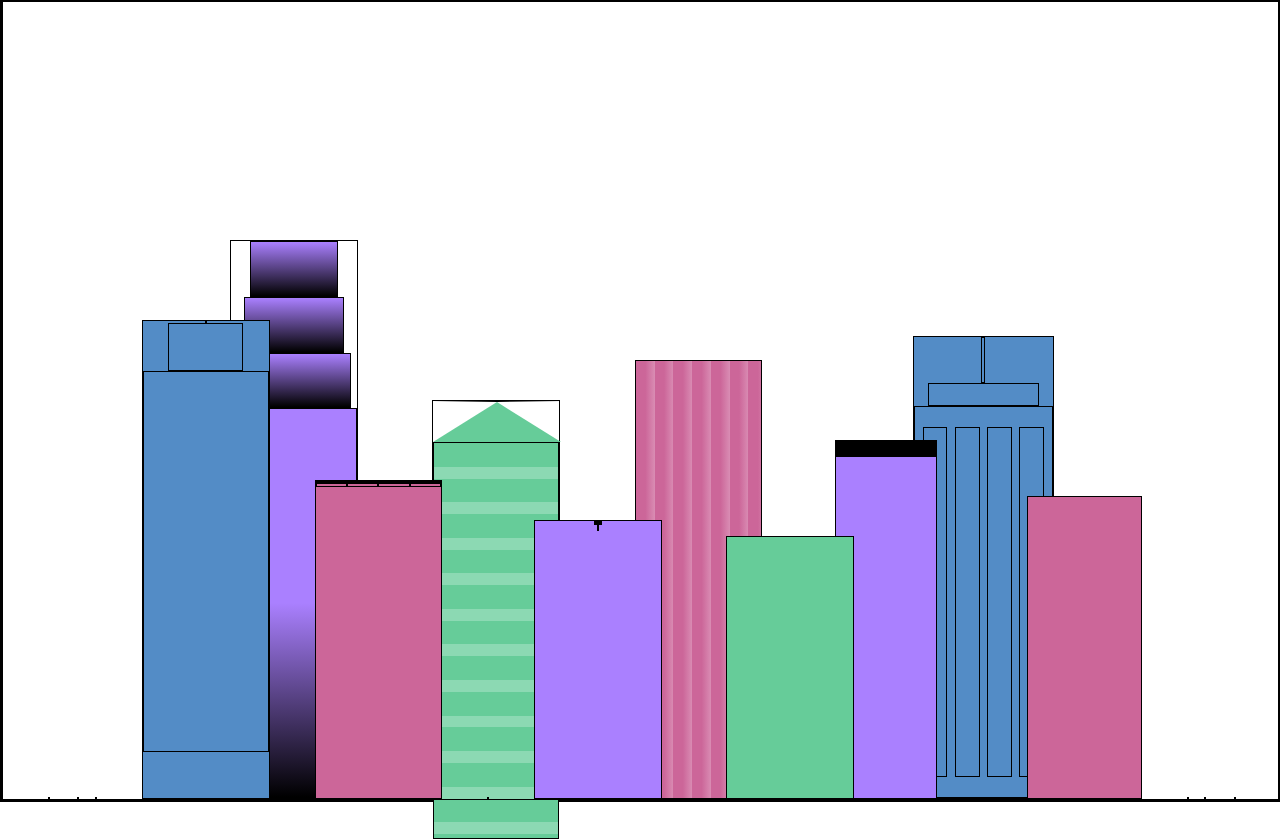
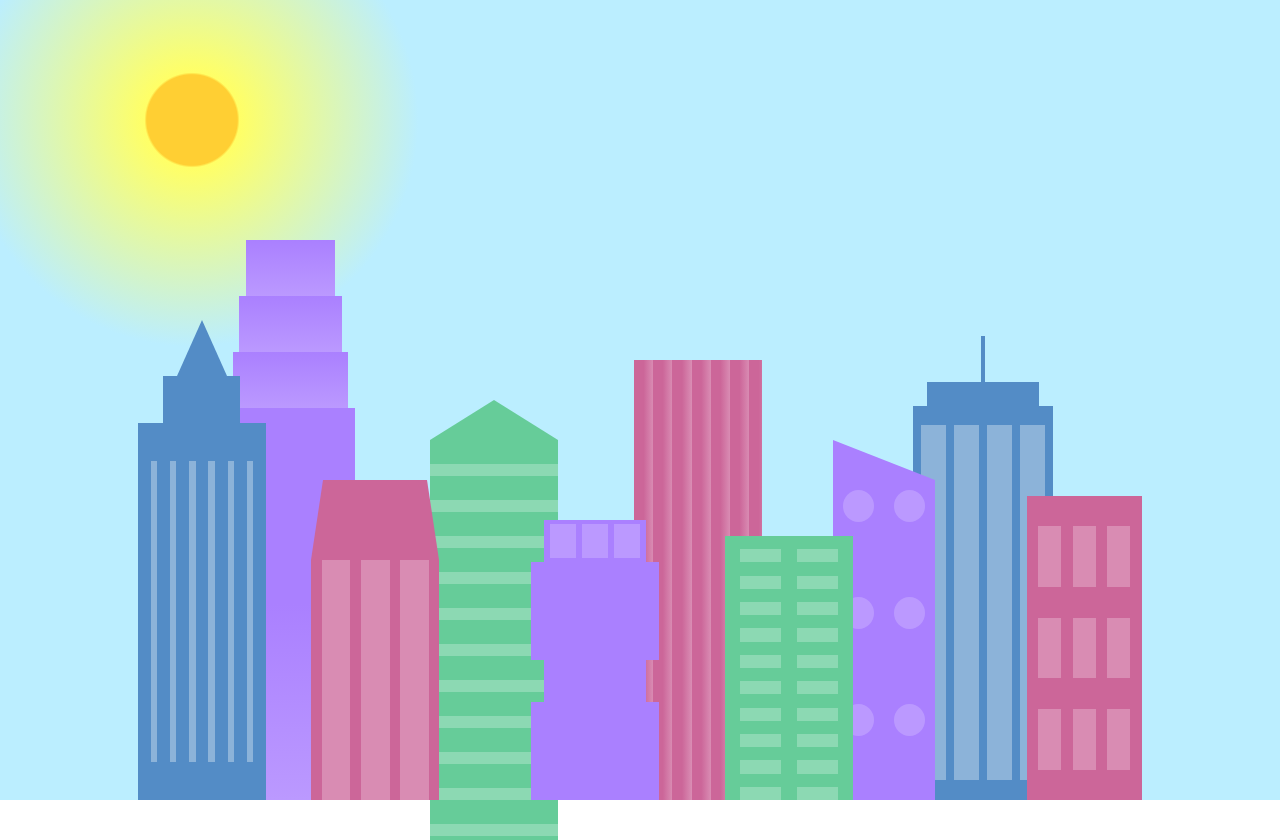
Before and after one commit to plikipie/Building-Skyline, a plain HTML site: page index.html in a window 1280 px wide. Drawn offline with Linux system fonts and the light colour scheme.

Commit message:
styling city 3,4,5

```diff
--- a/styles.css
+++ b/styles.css
@@ -3,13 +3,13 @@
   --building-color2: #66cc99;
   --building-color3: #cc6699;
   --building-color4: #538cc6;
-  --window-color1: black;
+  --window-color1: #bb99ff;
   --window-color2: #8cd9b3;
   --window-color3: #d98cb3;
+  --window-color4: #8cb3d9;
 }
 
 * {
-  border: 1px solid black;
   box-sizing: border-box;
 }
 
@@ -28,6 +28,28 @@ body {
   justify-content: space-evenly;
   position: absolute;
   top: 0;
+}
+
+.building-wrap {
+  display: flex;
+  flex-direction: column;
+  align-items: center;
+}
+
+.window-wrap {
+  display: flex;
+  align-items: center;
+  justify-content: space-evenly;
+}
+
+.sky {
+  background: radial-gradient(
+    closest-corner circle at 15% 15%,
+    #ffcf33,
+    #ffcf33 20%,
+    #ffff66 21%,
+    #bbeeff 100%
+  );
 }
 
 /* BACKGROUND BUILDINGS - "bb" stands for "background building" */
@@ -58,15 +80,18 @@ body {
   height: 10%;
   background: linear-gradient(var(--building-color1), var(--window-color1));
 }
+
 .bb2 {
   width: 10%;
   height: 50%;
 }
+
 .bb2a {
   border-bottom: 5vh solid var(--building-color2);
   border-left: 5vw solid transparent;
   border-right: 5vw solid transparent;
 }
+
 .bb2b {
   width: 100%;
   height: 100%;
@@ -92,7 +117,6 @@ body {
 .bb4 {
   width: 11%;
   height: 58%;
-  background-color: var(--building-color4);
 }
 
 .bb4a {
@@ -112,65 +136,180 @@ body {
   height: 85%;
   background-color: var(--building-color4);
 }
-.building-wrap {
-  display: flex;
-  flex-direction: column;
-  align-items: center;
-}
+
 .bb4-window {
   width: 18%;
   height: 90%;
   background-color: var(--window-color4);
 }
-.window-wrap {
-  display: flex;
-  align-items: center;
-  justify-content: space-evenly;
-}
+
 /* FOREGROUND BUILDINGS - "fb" stands for "foreground building" */
 .fb1 {
   width: 10%;
   height: 60%;
-  background-color: var(--building-color4);
 }
+
+.fb1a {
+  border-bottom: 7vh solid var(--building-color4);
+  border-left: 2vw solid transparent;
+  border-right: 2vw solid transparent;
+}
+
 .fb1b {
   width: 60%;
   height: 10%;
+  background-color: var(--building-color4);
 }
+
 .fb1c {
   width: 100%;
   height: 80%;
+  background: repeating-linear-gradient(
+      90deg,
+      var(--building-color4),
+      var(--building-color4) 10%,
+      transparent 10%,
+      transparent 15%
+    ),
+    repeating-linear-gradient(
+      var(--building-color4),
+      var(--building-color4) 10%,
+      var(--window-color4) 10%,
+      var(--window-color4) 90%
+    );
 }
+
 .fb2 {
   width: 10%;
   height: 40%;
+}
+
+.fb2a {
+  width: 100%;
+  border-bottom: 10vh solid var(--building-color3);
+  border-left: 1vw solid transparent;
+  border-right: 1vw solid transparent;
+}
+
+.fb2b {
+  width: 100%;
+  height: 75%;
   background-color: var(--building-color3);
+}
+
+.fb2-window {
+  width: 22%;
+  height: 100%;
+  background-color: var(--window-color3);
 }
 
 .fb3 {
   width: 10%;
   height: 35%;
+}
+
+.fb3a {
+  width: 80%;
+  height: 15%;
   background-color: var(--building-color1);
+}
+
+.fb3b {
+  width: 100%;
+  height: 35%;
+  background-color: var(--building-color1);
+}
+
+.fb3-window {
+  width: 25%;
+  height: 80%;
+  background-color: var(--window-color1);
 }
 
 .fb4 {
   width: 8%;
   height: 45%;
-  background-color: var(--building-color1);
   position: relative;
   left: 10%;
+}
+
+.fb4a {
+  border-top: 5vh solid transparent;
+  border-left: 8vw solid var(--building-color1);
+}
+
+.fb4b {
+  width: 100%;
+  height: 89%;
+  background-color: var(--building-color1);
+  display: flex;
+  flex-wrap: wrap;
+}
+
+.fb4-window {
+  width: 30%;
+  height: 10%;
+  border-radius: 50%;
+  background-color: var(--window-color1);
+  margin: 10%;
 }
 
 .fb5 {
   width: 10%;
   height: 33%;
-  background-color: var(--building-color2);
   position: relative;
   right: 10%;
+  background: repeating-linear-gradient(
+      var(--building-color2),
+      var(--building-color2) 5%,
+      transparent 5%,
+      transparent 10%
+    ),
+    repeating-linear-gradient(
+      90deg,
+      var(--building-color2),
+      var(--building-color2) 12%,
+      var(--window-color2) 12%,
+      var(--window-color2) 44%
+    );
 }
 
 .fb6 {
   width: 9%;
   height: 38%;
-  background-color: var(--building-color3);
+  background: repeating-linear-gradient(
+      90deg,
+      var(--building-color3),
+      var(--building-color3) 10%,
+      transparent 10%,
+      transparent 30%
+    ),
+    repeating-linear-gradient(
+      var(--building-color3),
+      var(--building-color3) 10%,
+      var(--window-color3) 10%,
+      var(--window-color3) 30%
+    );
 }
+
+@media (max-width: 1000px) {
+  :root {
+    --building-color1: #000;
+    --building-color2: #000;
+    --building-color3: #000;
+    --building-color4: #000;
+    --window-color1: #777;
+    --window-color2: #777;
+    --window-color3: #777;
+    --window-color4: #777;
+  }
+  .sky {
+    background: radial-gradient(
+      closest-corner circle at 15% 15%,
+      #ccc,
+      #ccc 20%,
+      #445 21%,
+      #223 100%
+    );
+  }
+}
```
